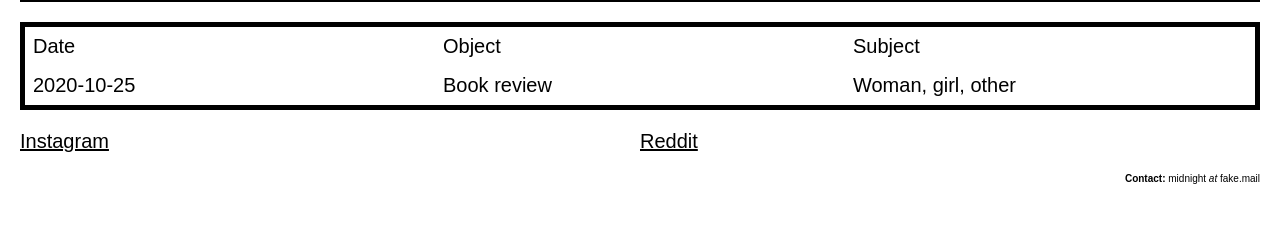
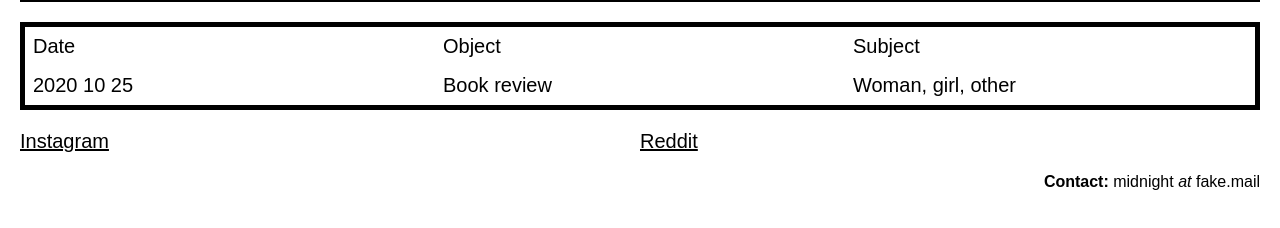
Before and after one commit to nicoloval/mbc, a plain HTML site: page index.html in a window 1280 px wide. Shown: the part 124-352 px from the top of the page. Drawn offline with nearby package versions, Linux system fonts and the light colour scheme.

Commit message:
contact dimensions and date format

```diff
--- a/index.html
+++ b/index.html
@@ -32,7 +32,7 @@
         </div>
         <div class="flex justify-between">
             <a class="full", href="entries/book_entries/wgo.html">
-            <div class="fl w-third pa2">2020-10-25</div>
+            <div class="fl w-third pa2">2020 10 25</div>
             <div class="fl w-third pa2">Book review</div>
             <div class="fl w-third pa2">Woman, girl, other</div>
             </a>
@@ -45,7 +45,7 @@
     </div>
     </footer>
     <footer class="white_list">
-    <p class="tr" style="font-size:10px;">
+    <p class="tr" style="font-size:1rem;">
         <span class="b">Contact:</span>
         <span class="">midnight</span>
         <span class="i">at</span>
```
